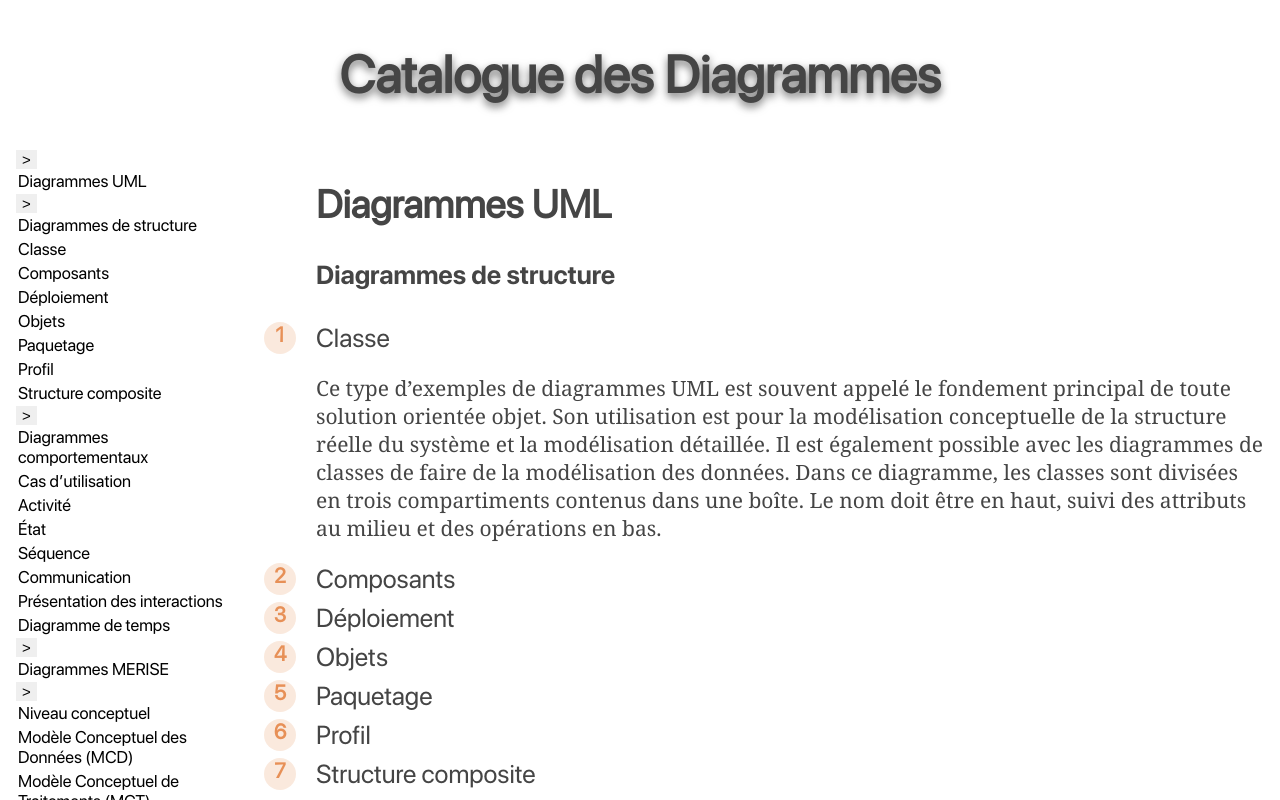
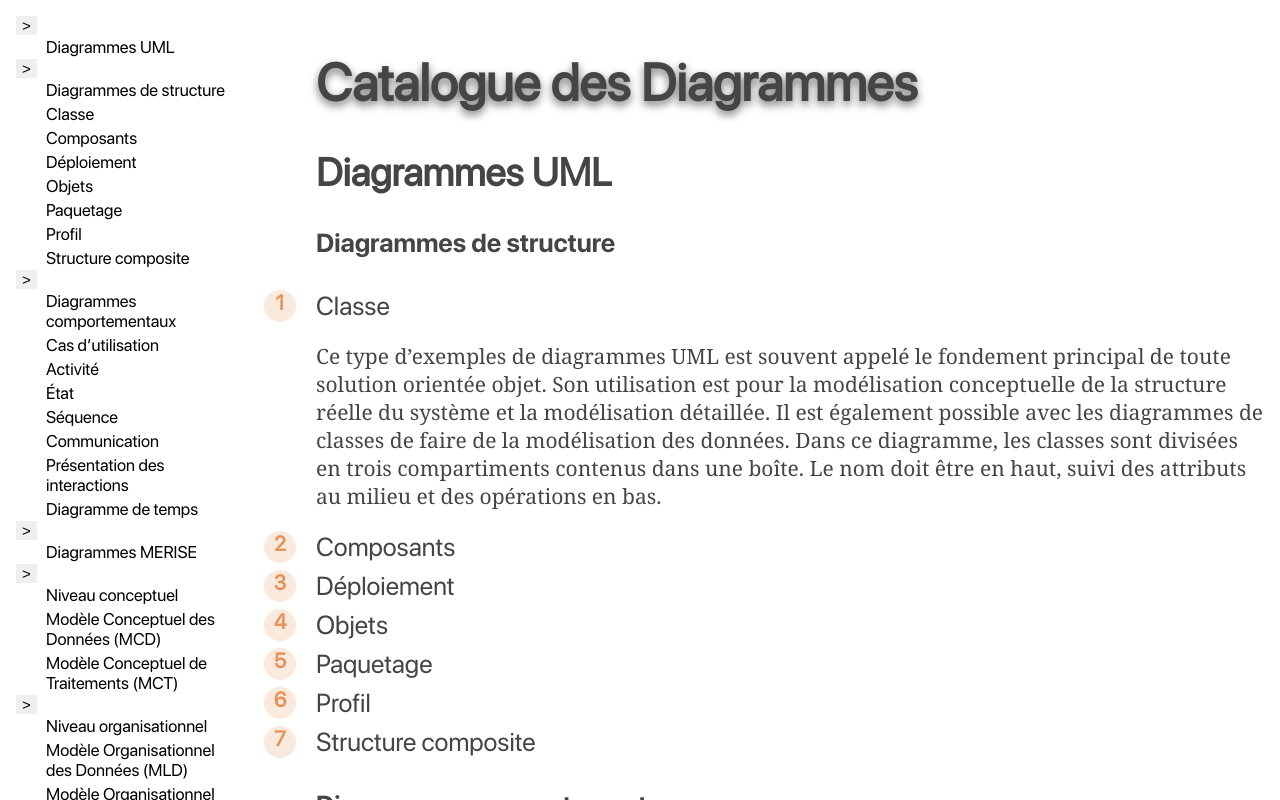
Before and after one commit to 2023-cda-alt-devops-p3/catalog-nt, a React (Create React App) app: page / in a window 1280 px wide. Shown: the top 800 px of the page. Built offline with nearby package versions, Linux system fonts and the light colour scheme.

Commit message:
refactor: :recycle: cleaning code and refactoring for reactjs

```diff
--- a/src/App.js
+++ b/src/App.js
@@ -1,11 +1,5 @@
-function App() {
-  return (
-    <div className="App">
-      <header className="App-header">
-        <h1>Catalogue des Diagrammes</h1>
-      </header>
-
-      <body>
+function Sidebar() {
+  return(
   <div className="App-sidebar">
     <button type="button" class="collapsible">&#62;</button><a>Diagrammes UML</a>
     <button type="button" class="collapsible">&#62;</button><a>Diagrammes de structure</a>
@@ -43,7 +37,13 @@ function App() {
     <a>Modèle de Sécurité (MS)</a>
   </div>
 
+  )
+}
+
+function AppContent() {
+  return (
     <div className="App-body">
+      <h1>Catalogue des Diagrammes</h1>
       <h2>Diagrammes UML</h2>
       <ul>
         <li className="Section">Diagrammes de structure</li>
@@ -99,6 +99,15 @@ function App() {
         </ol>
       </ul>
     </div>
+  )
+}
+
+function App() {
+  return (
+    <div className="App">
+      <body>
+        <Sidebar />
+        <AppContent />
       </body>
     </div>
   );
--- a/src/index.css
+++ b/src/index.css
@@ -45,16 +45,17 @@ body {
   padding: 0;
   width: 220px;
   font-size: calc(1px + 2vmin);
-  flex-direction: row;
+  flex-direction: column;
   position: fixed;
   height: 100%;
   overflow: auto;
 }
 
 .App-sidebar a {
-  display: block;
+  display:flex;
   color: black;
   padding: 2px;
+  padding-left: 30px;
   text-decoration: none;
 }
 
@@ -63,15 +64,23 @@ body {
 }
 
 .collapsible {
+  display:flex;
+  color: black;
   background-color:none;
   border: none;
-  text-align: left;
   outline: none;
   font-size: 15px;
 }
 
+p {
+  font-size: calc(5px + 2vmin);
+  font-family:Cambria, Cochin, Georgia, Times, 'Times New Roman', serif;
+  font-weight: 100;
+}
+
 h1 {
   filter: drop-shadow(0 4px 4px #454545be);
+  padding-left: 60px;
 }
 
 h2 {
@@ -114,13 +123,3 @@ ol li::before {
   border-radius: 50%;
   text-align:center;
 }
-
-p {
-  font-size: calc(5px + 2vmin);
-  font-family:Cambria, Cochin, Georgia, Times, 'Times New Roman', serif;
-  font-weight: 100;
-}
-
-.App-link {
-  color: #61dafb;
-}
```
Lines whose indentation alone changed are shown as unchanged.
